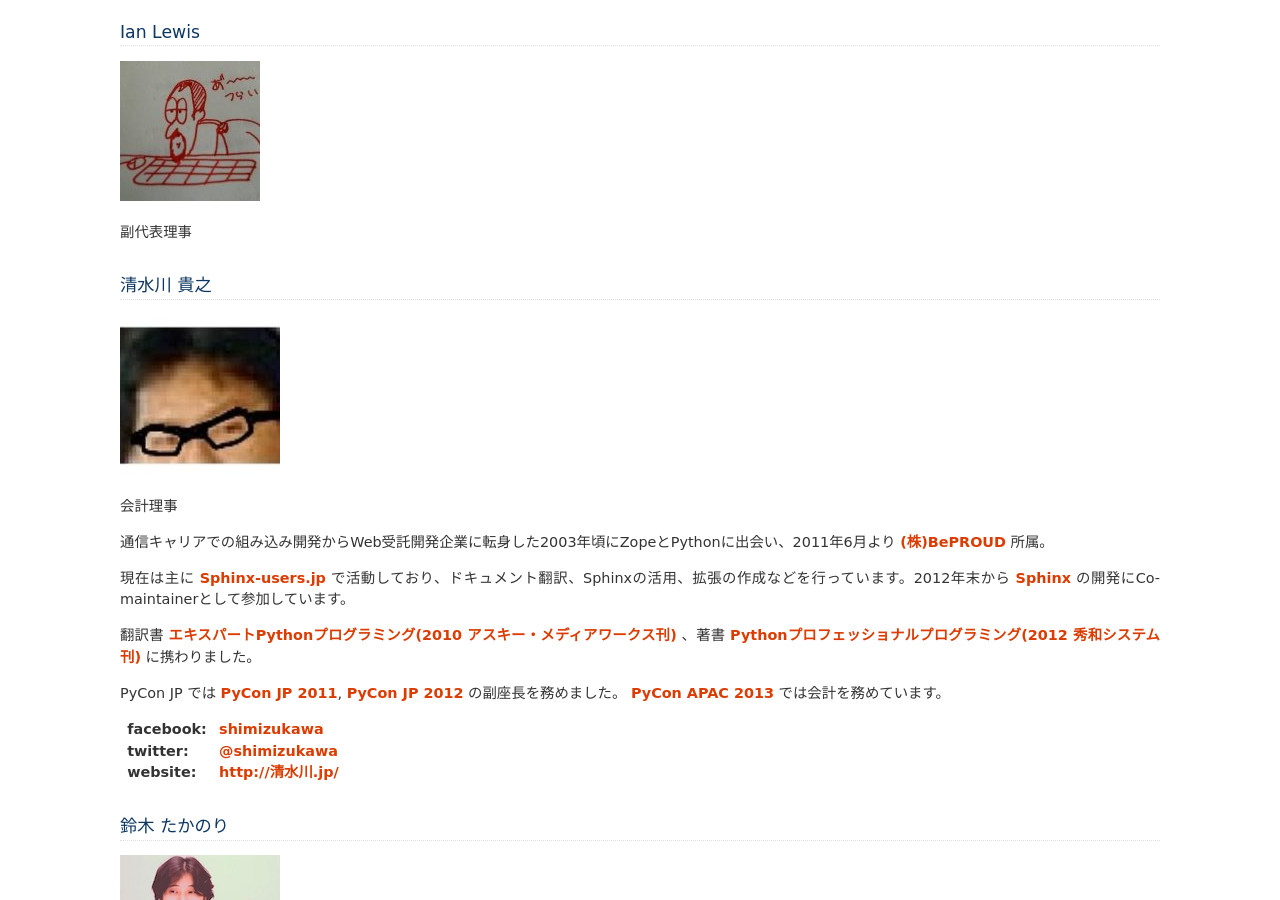
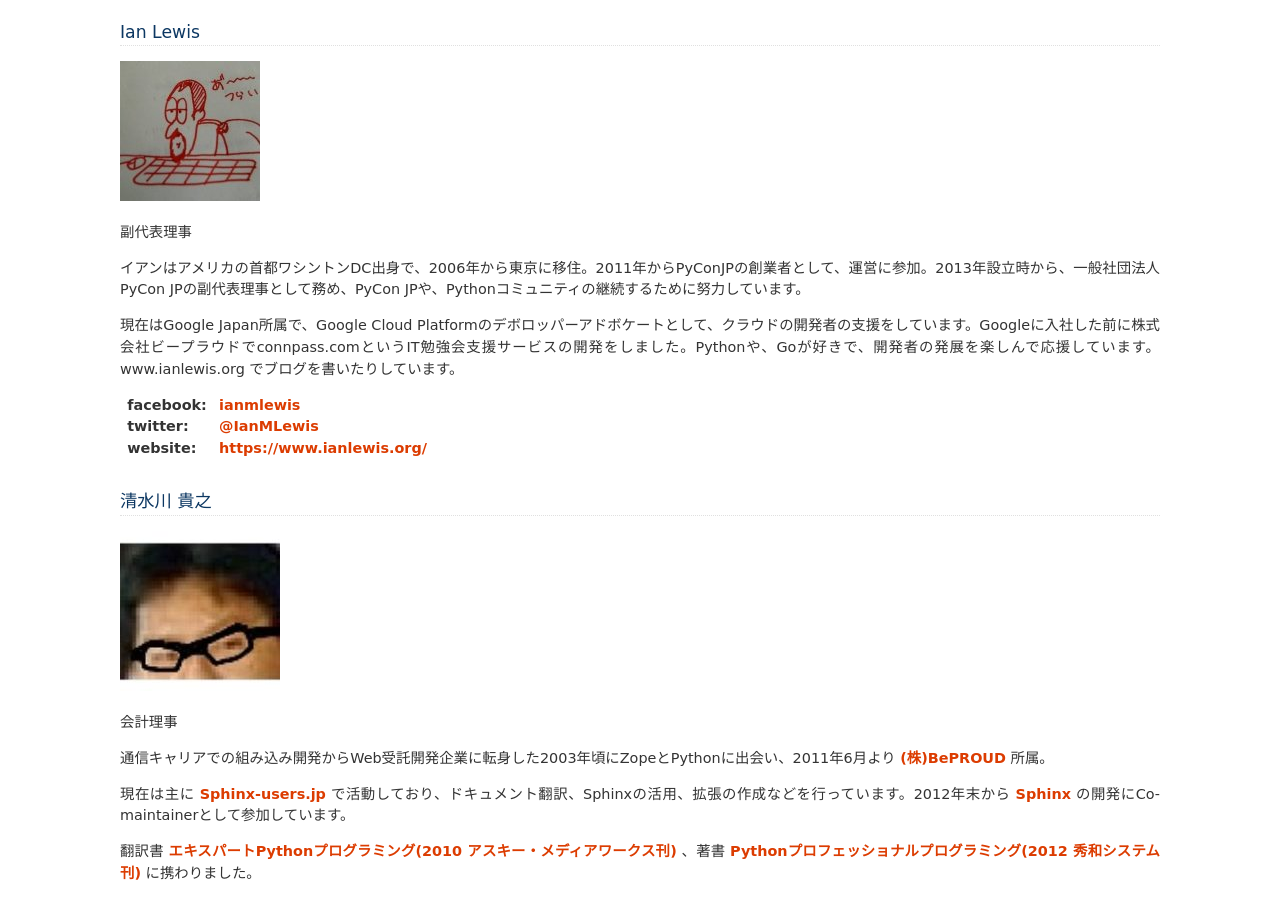
Before and after one commit to pyconjp/www.pycon.jp, a Sphinx documentation site: the page built from source/committee/board.rst, in a window 1280 px wide and 900 px high, scrolled down 657 px. Built offline with Sphinx 7.4.7, drawn with Linux system fonts in a browser that asks for light colours.

Commit message:
Add my profile.

```diff
--- a/source/committee/board.rst
+++ b/source/committee/board.rst
@@ -24,6 +24,18 @@ Ian Lewis
 .. image:: /_static/ian.jpg
 
 副代表理事
+
+イアンはアメリカの首都ワシントンDC出身で、2006年から東京に移住。2011年からPyConJPの創業者として、運営に参加。2013年設立時から、一般社団法人 PyCon JPの副代表理事として務め、PyCon JPや、Pythonコミュニティの継続するために努力しています。
+
+現在はGoogle Japan所属で、Google Cloud Platformのデボロッパーアドボケートとして、クラウドの開発者の支援をしています。Googleに入社した前に株式会社ビープラウドでconnpass.comというIT勉強会支援サービスの開発をしました。Pythonや、Goが好きで、開発者の発展を楽しんで応援しています。www.ianlewis.org でブログを書いたりしています。
+
+:facebook: ianmlewis_
+:twitter: `@IanMLewis`_
+:website: `https://www.ianlewis.org/`_
+
+.. _ianmlewis: https://www.facebook.com/ianmlewis
+.. _@IanMLewis: https://twitter.com/IanMLewis
+.. _https://www.ianlewis.org/: https://www.ianlewis.org/
 
 清水川 貴之
 ===========
```
